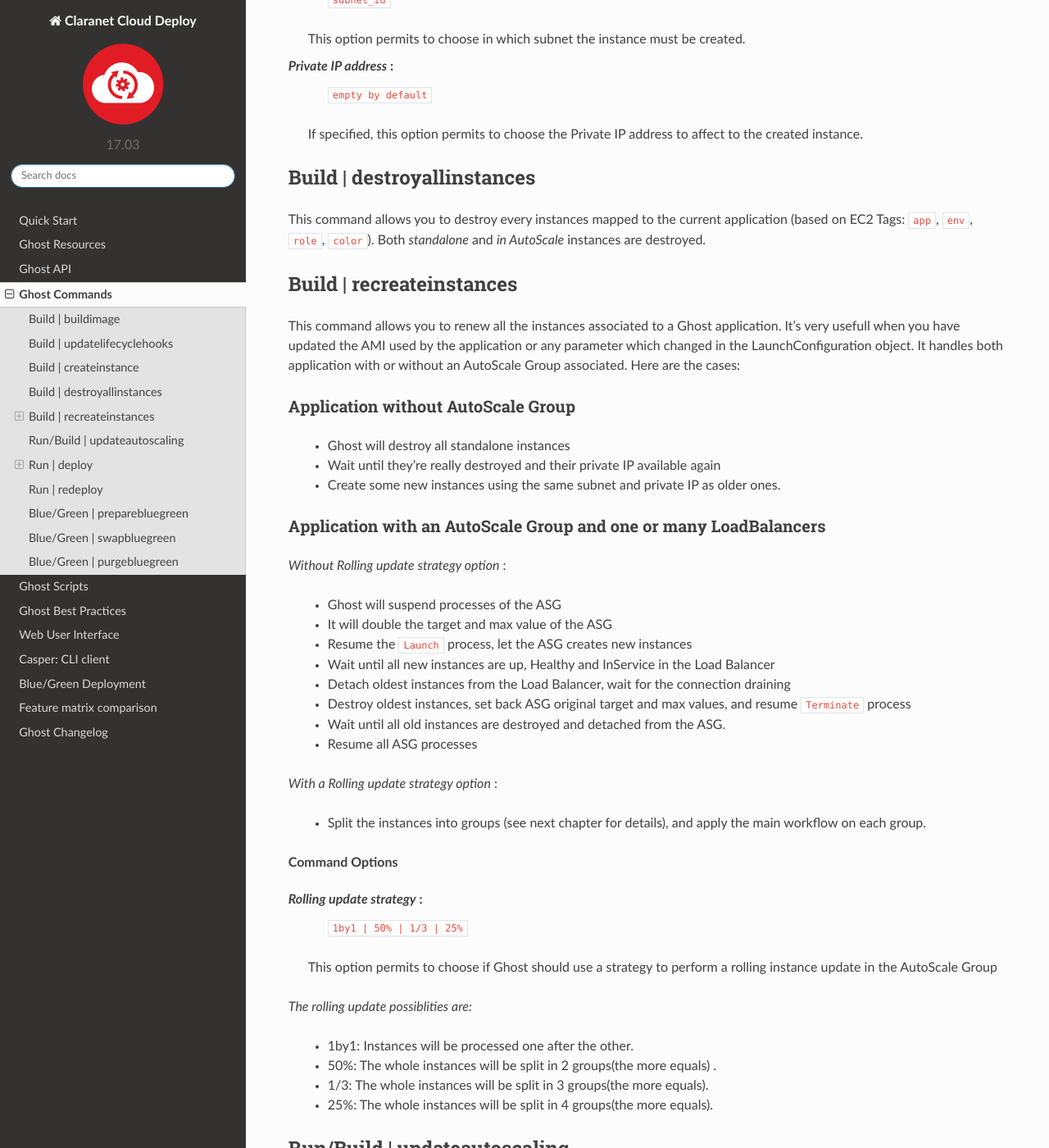
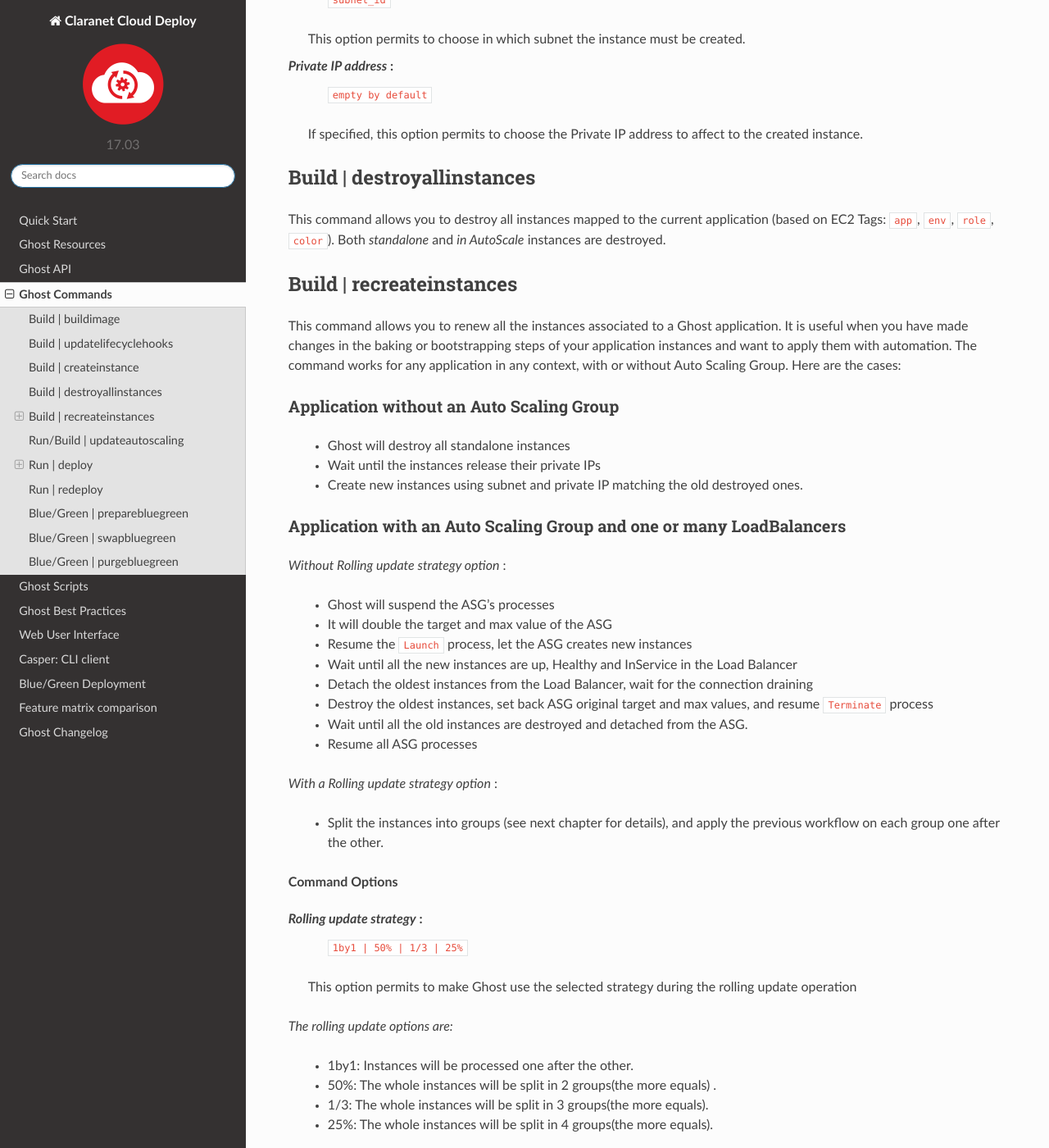
Before and after one commit to claranet/cloud-deploy-docs, a Sphinx documentation site: the page built from source/rst/commands.rst, in a window 1280 px wide and 1400 px high, scrolled down 3185 px. Shown: the whole window at 82% size. Built offline with Sphinx 7.4.7 and the Read the Docs theme 2.0.0, drawn with Linux system fonts in a browser that asks for light colours; some of the changed text lies outside the part shown.

Commit message:
GHOST-293: Fixing some ASG false naming + partial rewriting of the recreateinstances documentation

```diff
--- a/source/rst/commands.rst
+++ b/source/rst/commands.rst
@@ -53,7 +53,7 @@ Here is a workflow diagram for more details :
 Build | createinstance
 ----------------------
 
-This command allows you to create a standalone instance (not attached to an AutoScale Group).
+This command allows you to create a standalone instance (not attached to an Auto Scaling Group).
 You can validate and test your module deployments and the AMI generated by ``buildimage``
 
 **Command Options**
@@ -72,49 +72,49 @@ You can validate and test your module deployments and the AMI generated by ``bui
 Build | destroyallinstances
 ---------------------------
 
-This command allows you to destroy every instances mapped to the current application (based on EC2 Tags: ``app``, ``env``, ``role``, ``color``).
+This command allows you to destroy all instances mapped to the current application (based on EC2 Tags: ``app``, ``env``, ``role``, ``color``).
 Both *standalone* and *in AutoScale* instances are destroyed.
 
 Build | recreateinstances
 -------------------------
 
 This command allows you to renew all the instances associated to a Ghost application.
-It's very usefull when you have updated the AMI used by the application or any parameter which changed in the LaunchConfiguration object.
-It handles both application with or without an AutoScale Group associated. Here are the cases:
+It is useful when you have made changes in the baking or bootstrapping steps of your application instances and want to apply them with automation.
+The command works for any application in any context, with or without Auto Scaling Group. Here are the cases:
 
-Application without AutoScale Group
+Application without an Auto Scaling Group
 ***********************************
 
 		* Ghost will destroy all standalone instances
-		* Wait until they're really destroyed and their private IP available again
-		* Create some new instances using the same subnet and private IP as older ones.
+		* Wait until the instances release their private IPs
+		* Create new instances using subnet and private IP matching the old destroyed ones.
 
-Application with an AutoScale Group and one or many LoadBalancers
+Application with an Auto Scaling Group and one or many LoadBalancers
 *****************************************************************
 
 *Without Rolling update strategy option* :
 
-                * Ghost will suspend processes of the ASG
+                * Ghost will suspend the ASG's processes
 		* It will double the target and max value of the ASG
                 * Resume the ``Launch`` process, let the ASG creates new instances
-		* Wait until all new instances are up, Healthy and InService in the Load Balancer
-                * Detach oldest instances from the Load Balancer, wait for the connection draining
-		* Destroy oldest instances, set back ASG original target and max values, and resume ``Terminate`` process
-		* Wait until all old instances are destroyed and detached from the ASG.
+		* Wait until all the new instances are up, Healthy and InService in the Load Balancer
+                * Detach the oldest instances from the Load Balancer, wait for the connection draining
+		* Destroy the oldest instances, set back ASG original target and max values, and resume ``Terminate`` process
+		* Wait until all the old instances are destroyed and detached from the ASG.
 		* Resume all ASG processes
 
 *With a Rolling update strategy option* :
 
-		* Split the instances into groups (see next chapter for details), and apply the main workflow on each group.
+		* Split the instances into groups (see next chapter for details), and apply the previous workflow on each group one after the other.
 
 **Command Options**
 
 *Rolling update strategy* :
   ``1by1 | 50% | 1/3 | 25%``
 
- This option permits to choose if Ghost should use a strategy to perform a rolling instance update in the AutoScale Group
+ This option permits to make Ghost use the selected strategy during the rolling update operation
 
-*The rolling update possiblities are:*
+*The rolling update options are:*
 
 		* 1by1: Instances will be processed one after the other.
 		* 50%:  The whole instances will be split in 2 groups(the more equals) .
@@ -124,8 +124,8 @@ Application with an AutoScale Group and one or many LoadBalancers
 Run/Build | updateautoscaling
 -----------------------------
 
-This command allows you to create a new ``LaunchConfiguration`` with every parameters taken from the Ghost application and attach it to the AutoScale Group.
-It will also update the AutoScale Group parameters (update ``min``, ``max``, ``desired``) and tags (set needed Ghost's tags)
+This command allows you to create a new ``LaunchConfiguration`` with every parameter taken from the Ghost application and attach it to the AutoScaling Group.
+It will also update the Auto Scaling Group parameters (update ``min``, ``max``, ``desired``) and tags (set needed Ghost's tags)
 
 
 Run | deploy
@@ -156,8 +156,8 @@ Safe deploy documentation:
  the instances stay in the Load Balancer's pool during the operation even if the deployment process reload or restart a service. It's not a really efficient and safe
  because it can break user sessions and create a bad user experience.
 
- It's to tackle this problem that the safe deployment feature as been created. The vision is, for an Autoscaling Group, split the instances in multiple groups.
- The feature gives the possibility to choose the split strategy of the whole AutoScaling instances and so create multiple instance groups. Each instance groups will be remove from their Load Balancer  before to
+ It's to tackle this problem that the safe deployment feature as been created. The vision is, for an Auto scaling Group, split the instances in multiple groups.
+ The feature gives the possibility to choose the split strategy of the whole Auto Scaling instances and so create multiple instance groups. Each instance groups will be remove from their Load Balancer  before to
  be deployed in a standard way and then registered.
 
  The safe deployment feature can be used with the commands "deploy" and "redeploy" and can be used with the fabric strategy.
@@ -200,7 +200,7 @@ Safe deploy documentation:
 
  The process safe deployment process is:
 
-		* Check that every instances in the Load Balancer(ELB or HAproxy) are in service and are enough to perform the safe deployment and check also, when there are multiple Load Balancers, that they have the same configuration.
+		* Check that all instances in the Load Balancer(ELB or HAproxy) are in service and are enough to perform the safe deployment and check also, when there are multiple Load Balancers, that they have the same configuration.
 		* Split the instances list in groups according the deployment type choosen(1by1-1/3-25%-50%).
 		* Before begin to deploy on the instances group, remove them from their Load Balancer(Haproxy or ELB)
 		* Wait a moment(depends on the connection draining value for the ELB and/or the custom value defines in Ghost)
@@ -277,8 +277,8 @@ Blue/Green | preparebluegreen
 -----------------------------
 
 This commands is the first step in the ``Blue/Green`` deployment process.
-It will duplicate the actual **online** Elastic Load Balancer to create a temporary one and attach this temporary ELB to the **stand by** AutoScale Group.
-It will also update the **stand by** AutoScale Group (Please see **Run/Build | updateautoscaling** for more details.)
+It will duplicate the actual **online** Elastic Load Balancer to create a temporary one and attach this temporary ELB to the **stand by** Auto Scaling Group.
+It will also update the **stand by** Auto Scaling Group (Please see **Run/Build | updateautoscaling** for more details.)
 After this command, you can update the **stand by** env by trigerring ``buildimage`` and ``deploy`` commands.
 
 **Command Options**
@@ -286,7 +286,7 @@ After this command, you can update the **stand by** env by trigerring ``buildima
 *Copy AMI* :
   ``boolean``
 
- This option permits to duplicate the AMI id from the **online** AutoScale Group when updating the **stand by** AutoScale Group.
+ This option permits to duplicate the AMI id from the **online** Auto Scaling Group when updating the **stand by** Auto Scaling Group.
 
 
 Blue/Green | swapbluegreen
@@ -311,4 +311,4 @@ Blue/Green | purgebluegreen
 ---------------------------
 
 This commands is the last step in the ``Blue/Green`` deployment process.
-It will purge the **stand by** env by deleting the temporary ELB, updating the stand by AutoScale Group and destroying every instances for this env. (Please see **Build | destroyallinstances** for more details.)
+It will purge the **stand by** env by deleting the temporary ELB, updating the **stand by** Auto Scaling Group and destroying all instances for this env. (Please see **Build | destroyallinstances** for more details.)
```
Also changed, not shown: other parts of source/rst/commands.rst (+1 -1 lines).
